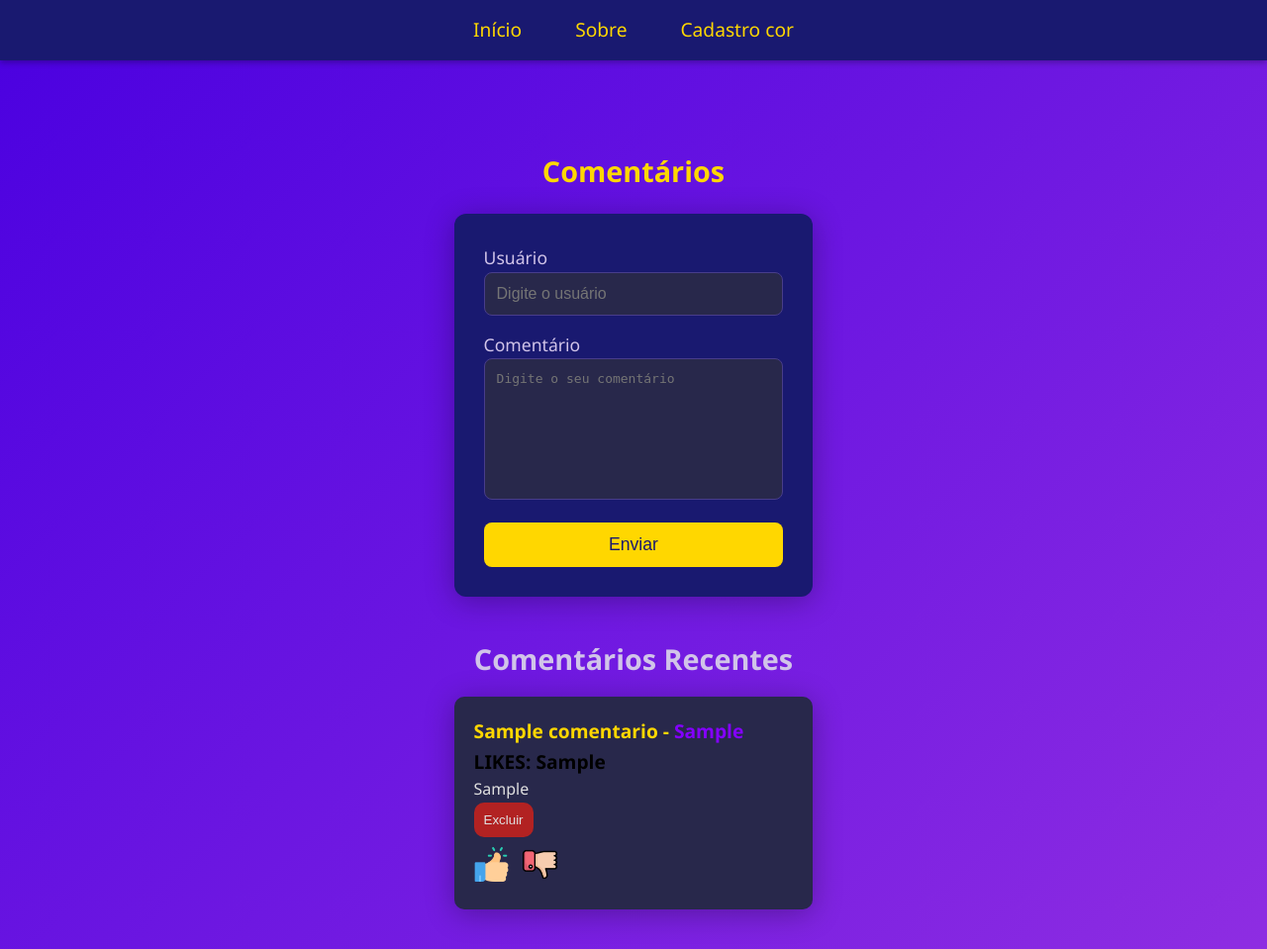
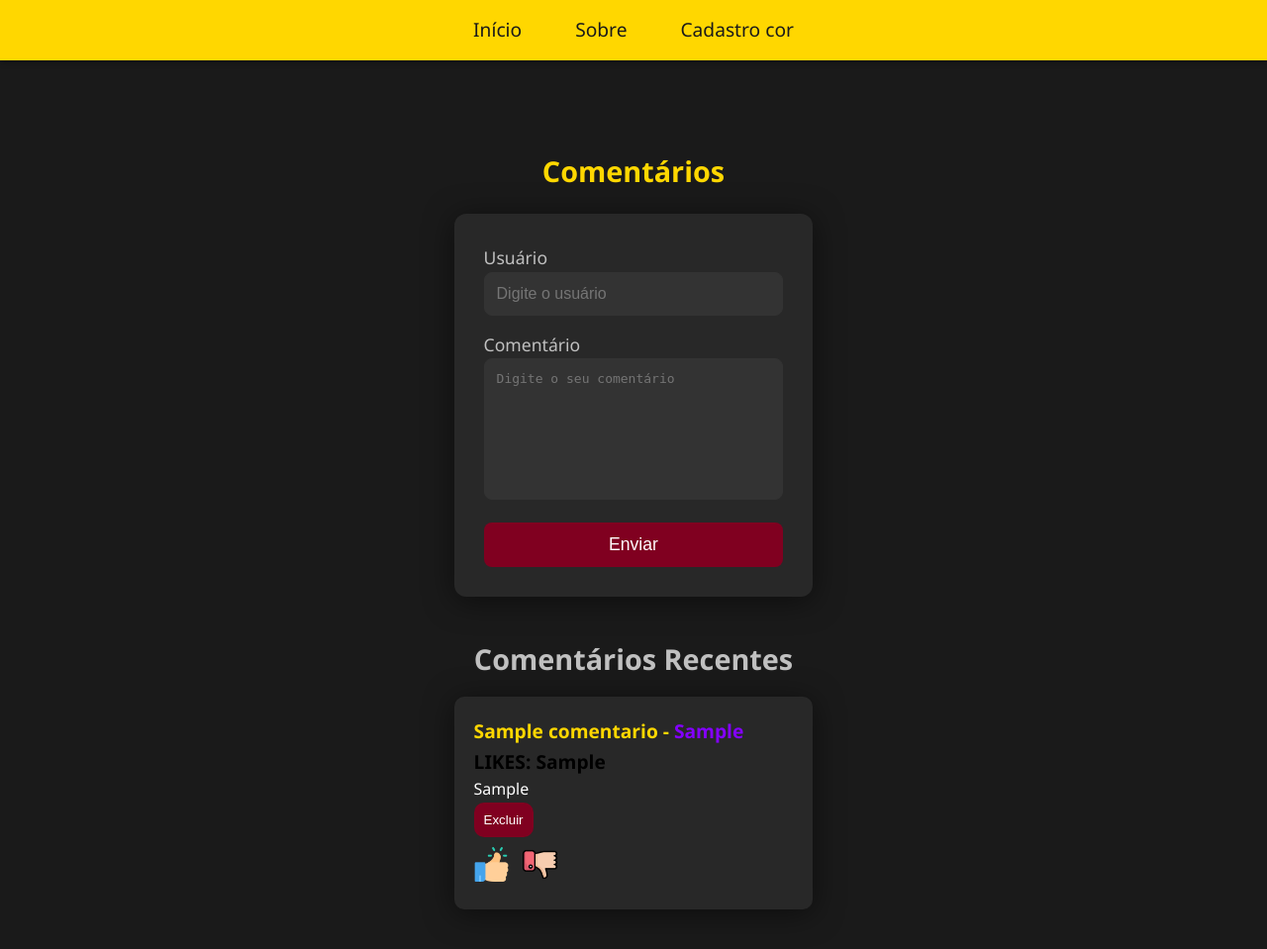
Before and after one commit to DevGabrielPortfolio/render_template_atualizado, a Flask app: page /comentarios in a window 1280 px wide. Shown: the whole page at 99% size. Run offline with Flask 3, Linux system fonts and the light colour scheme; tables that the repository leaves empty or names only in its code hold one stand-in row (values such as "Sample post").

Commit message:
MODIFY: alteração de estilos

```diff
--- a/static/css/comentarios.css
+++ b/static/css/comentarios.css
@@ -8,8 +8,8 @@
 /* Corpo e fundo da página */
 body {
     font-family: 'Segoe UI', Tahoma, Geneva, Verdana, sans-serif;
-    background: linear-gradient(135deg, #4A00E0, #8E2DE2); /* Gradiente roxo profundo */
-    color: #E0E0E0; /* Cinza claro */
+    background-color: #1A1A1A; /* Preto profundo */
+    color: #FFFFFF; /* Branco neve */
     line-height: 1.6;
     display: flex;
     justify-content: center;
@@ -32,8 +32,8 @@ body {
     bottom: 30px;
     width: 350px;
     padding: 30px;
-    background-color: #191970; /* Azul meia-noite */
-    box-shadow: 0 4px 30px rgba(0, 0, 0, 0.3);
+    background-color: #282828; /* Preto levemente mais claro */
+    box-shadow: 0 4px 30px rgba(0, 0, 0, 0.5); /* Sombra suave */
     border-radius: 12px;
     z-index: 1000;
     transition: transform 0.3s ease, box-shadow 0.3s ease;
@@ -41,7 +41,7 @@ body {
 
 .container-form:hover {
     transform: scale(1.05);
-    box-shadow: 0 8px 50px rgba(0, 0, 0, 0.4);
+    box-shadow: 0 8px 50px rgba(0, 0, 0, 0.6); /* Sombra mais intensa */
 }
 
 .formatacao-form {
@@ -51,7 +51,7 @@ body {
 
 .formatacao-form label {
     font-size: 1.1em;
-    color: #D1C4E9; /* Roxo claro */
+    color: #C0C0C0; /* Prata */
     margin-bottom: 8px;
     text-align: left;
     font-weight: 500;
@@ -62,25 +62,25 @@ body {
     width: 100%;
     padding: 12px;
     margin-bottom: 15px;
-    border: 1px solid #483D8B; /* Azul ardósia escuro */
+    border: 1px solid #333; /* Borda escura */
     border-radius: 8px;
     font-size: 1em;
-    background-color: #28284B; /* Azul escuro */
-    color: #E0E0E0;
+    background-color: #333; /* Fundo escuro */
+    color: #FFFFFF;
     transition: border-color 0.3s ease, box-shadow 0.3s ease;
 }
 
 .formatacao-form input[type="text"]:focus,
 .formatacao-form textarea:focus {
     border-color: #FFD700; /* Dourado */
-    box-shadow: 0 0 5px rgba(255, 215, 0, 0.6);
+    box-shadow: 0 0 5px rgba(255, 215, 0, 0.6); /* Sombra dourada */
 }
 
 .formatacao-form button {
     width: 100%;
     padding: 12px;
-    background-color: #FFD700; /* Dourado */
-    color: #191970; /* Azul meia-noite */
+    background-color: #800020; /* Burgundy */
+    color: #FFFFFF;
     font-size: 1.1em;
     border: none;
     border-radius: 8px;
@@ -89,12 +89,12 @@ body {
 }
 
 .formatacao-form button:hover {
-    background-color: #DAA520; /* Dourado escuro */
+    background-color: #50C878; /* Verde esmeralda */
     transform: translateY(-2px);
 }
 
 .formatacao-form button:active {
-    background-color: #B8860B; /* Dourado mais escuro */
+    background-color: #6B8E23; /* Verde oliva escuro */
     transform: translateY(0);
 }
 
@@ -105,17 +105,17 @@ body {
 }
 
 .mensagem {
-    background-color: #28284B; /* Azul escuro */
+    background-color: #282828; /* Preto levemente mais claro */
     padding: 20px;
     border-radius: 10px;
     margin-bottom: 20px;
-    box-shadow: 0 4px 30px rgba(0, 0, 0, 0.3);
+    box-shadow: 0 4px 30px rgba(0, 0, 0, 0.5); /* Sombra suave */
     transition: transform 0.3s ease, box-shadow 0.3s ease;
 }
 
 .mensagem:hover {
     transform: translateY(-5px);
-    box-shadow: 0 8px 50px rgba(0, 0, 0, 0.4);
+    box-shadow: 0 8px 50px rgba(0, 0, 0, 0.6); /* Sombra mais intensa */
 }
 
 .mensagem strong {
@@ -125,19 +125,19 @@ body {
 
 .mensagem .data_comentario {
     font-size: 0.85em;
-    color: #B0C4DE; /* Azul claro */
+    color: #C0C0C0; /* Prata */
     margin-left: 10px;
 }
 
 .mensagem p {
     font-size: 1em;
-    color: #E0E0E0;
+    color: #FFFFFF;
     margin-top: 10px;
     line-height: 1.6;
     overflow-wrap: break-word;
 }
 
-mensagem span {
+.mensagem span {
     overflow-wrap: break-word;
     word-break: break-word;
 }
@@ -151,7 +151,7 @@ h1 {
 }
 
 h2 {
-    color: #D1C4E9; /* Roxo claro */
+    color: #C0C0C0; /* Prata */
     font-size: 1.5em;
     margin-bottom: 15px;
     text-align: center;
@@ -221,14 +221,14 @@ h2 {
 }
 
 header {
-    background-color: #191970; /* Azul meia-noite */
+    background-color: #FFD700; /* Dourado */
     padding: 15px 0;
     box-shadow: 0 2px 6px rgba(0, 0, 0, 0.3);
     width: 100%;
     position: fixed;
     top: 0;
     left: 0;
-    z-index: 999;
+    z-index: 1001;
 }
 
 nav ul {
@@ -240,7 +240,7 @@ nav ul {
 
 nav ul li a {
     text-decoration: none;
-    color: #FFD700; /* Dourado */
+    color: #1A1A1A; /* Preto profundo */
     font-weight: 500;
     font-size: 1.2em;
     padding: 12px;
@@ -248,13 +248,13 @@ nav ul li a {
 }
 
 nav ul li a:hover {
-    color: #DAA520; /* Dourado escuro */
+    color: #800020; /* Burgundy */
     transform: scale(1.1);
 }
 
 .botao_excluir {
-    background-color: #B22222; /* Vermelho tijolo */
-    color: #E0E0E0; /* Cinza claro */
+    background-color: #800020; /* Burgundy */
+    color: #FFFFFF;
     width: 60px;
     height: 35px;
     border: none;
@@ -264,7 +264,7 @@ nav ul li a:hover {
 
 .botao_excluir:hover {
     transform: scale(1.1);
-    background-color: #8B0000; /* Vermelho escuro */
+    background-color: #50C878; /* Verde esmeralda */
 }
 
 .like,
@@ -272,6 +272,7 @@ nav ul li a:hover {
     width: 35px;
     height: 35px;
     transition: transform 0.2s ease;
+    color: #FFD700;
 }
 
 .like:hover,
```
Also changed, not shown: static/css/index.css (+21 -18 lines).
